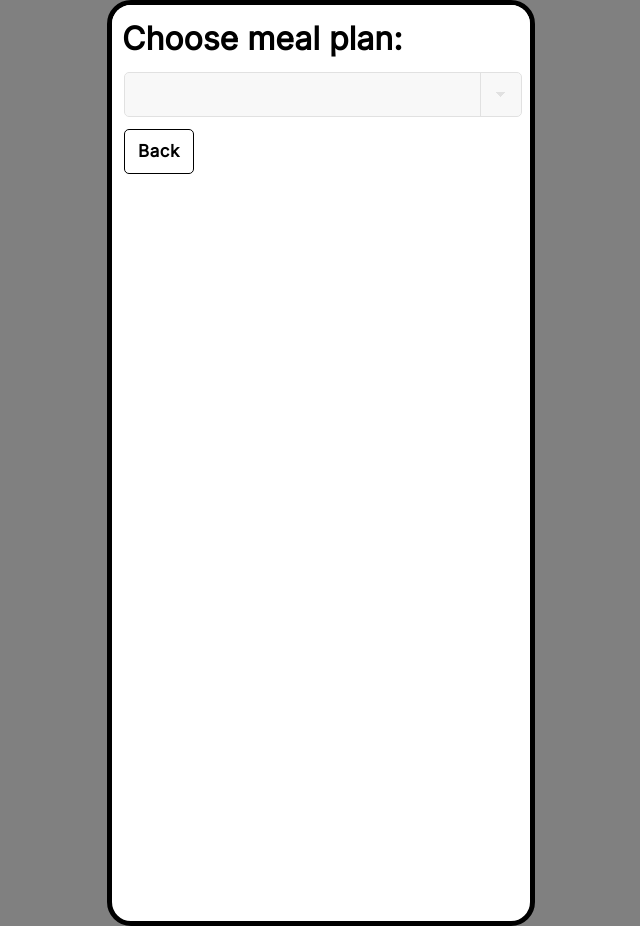
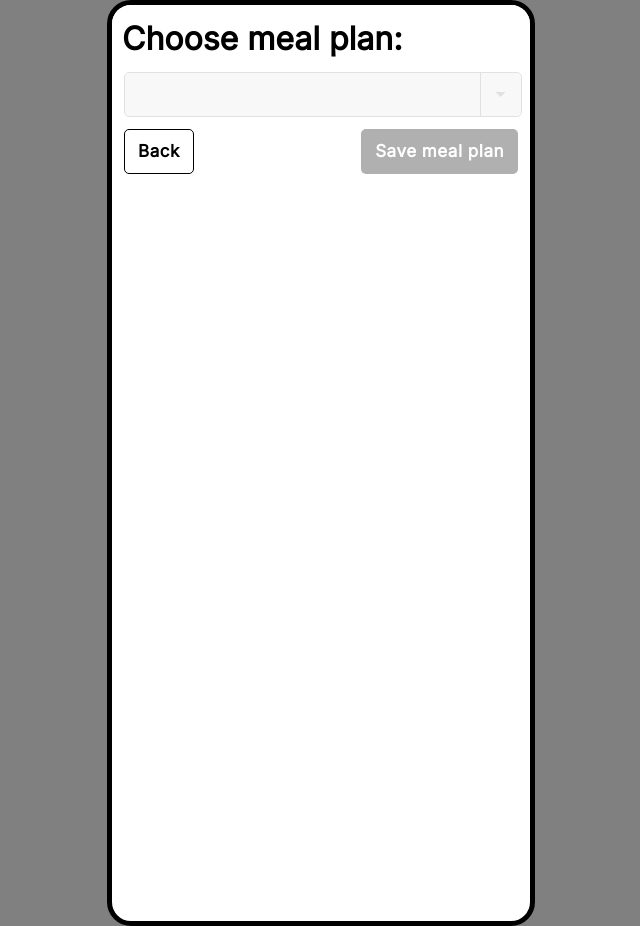
Before and after one commit to ebonstar/proto-grubs, a SvelteKit app: page /usemealplan in a window 1280 px wide. Shown: the whole page, without its empty margins (319-959 px from the left). Built offline with nearby package versions, Linux system fonts and the light colour scheme.

Commit message:
use state mgmt for meal plans

```diff
--- a/src/routes/store.js
+++ b/src/routes/store.js
@@ -2,3 +2,6 @@ import { writable } from "svelte/store";
 import { recipes } from "./data.js";
 
 export const today = writable([...recipes]);
+
+export const currentPlan = writable("Paleo week 4");
+export const nextPlan = writable("");
--- a/src/routes/usemealplan/+page.svelte
+++ b/src/routes/usemealplan/+page.svelte
@@ -1,13 +1,23 @@
 <script>
 	import { flip } from 'svelte/animate';
 	import { dndzone } from 'svelte-dnd-action';
+	import { goto } from '$app/navigation';
 	import { page } from '$app/stores';
 	import { MEAL_PLANS } from '../plan/plans.js';
+	import { nextPlan } from "../store.js"
+
+	let selected;
+	nextPlan.subscribe((value) => {
+		selected = value;
+	});
+
+	const saveNextPlan = () => {
+		nextPlan.update(() => selected);
+
+		goto('/plan');
+	};
+
 	const flipDurationMs = 200;
-
-	const planName = $page.url.searchParams.get('name');
-
-	let selected = planName;
 
 	let mealPlanDays = [
 		{
@@ -119,13 +129,14 @@
 		>
 			{#each mealPlanDays as column (column.id)}
 				<div class="column" animate:flip={{ duration: flipDurationMs }}>
+
+					<h5>{column.name}</h5>
 					<div
 						class="day"
 						use:dndzone={{ items: column.items, flipDurationMs }}
 						on:consider={(e) => handleDndConsiderCards(column.id, e)}
 						on:finalize={(e) => handleDndFinalizeCards(column.id, e)}
 					>
-						<!-- <h5>{column.name}</h5> -->
 						{#each column.items as item (item.id)}
 							<div class="recipe" animate:flip={{ duration: flipDurationMs }}>
 								{item.name}
@@ -154,10 +165,8 @@
 	{/if}
 
 	<div class="actions">
-		<a href="/plan?name={planName}"><button class="is-black is-outline">Back</button></a>
-		{#if selected}
-			<a href="/plan?name={selected}"><button class="is-black">Save meal plan</button></a>
-		{/if}
+		<a href="/plan"><button class="is-black is-outline">Back</button></a>
+			<button class={selected ? "is-black" : "disabled"}  on:click={saveNextPlan}>Save meal plan</button>
 	</div>
 </div>
 
```
Also changed, not shown: src/routes/plan/+page.svelte (+16 -3 lines).
